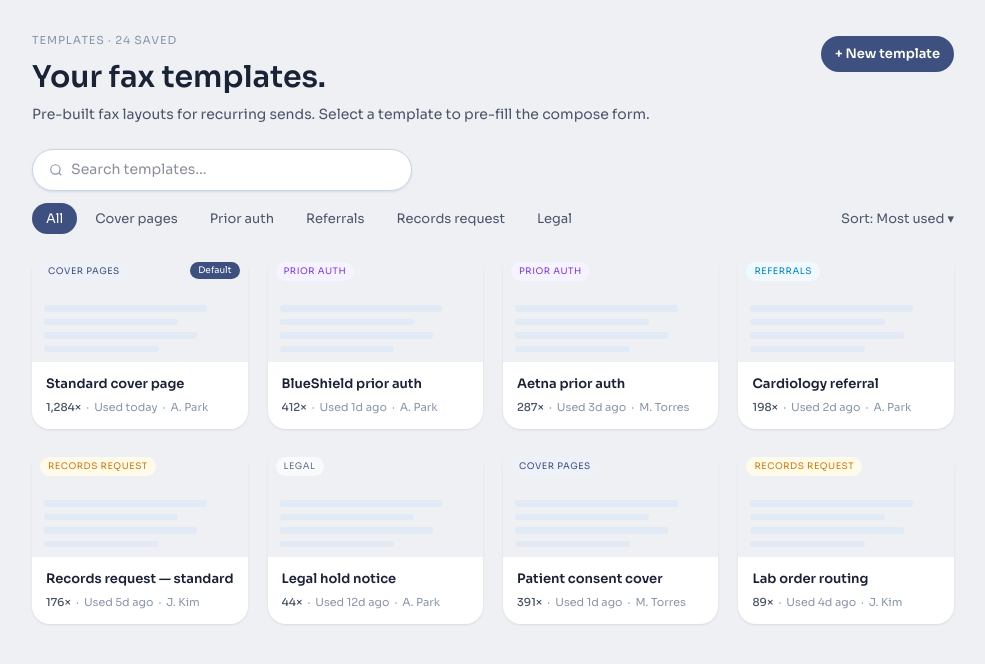
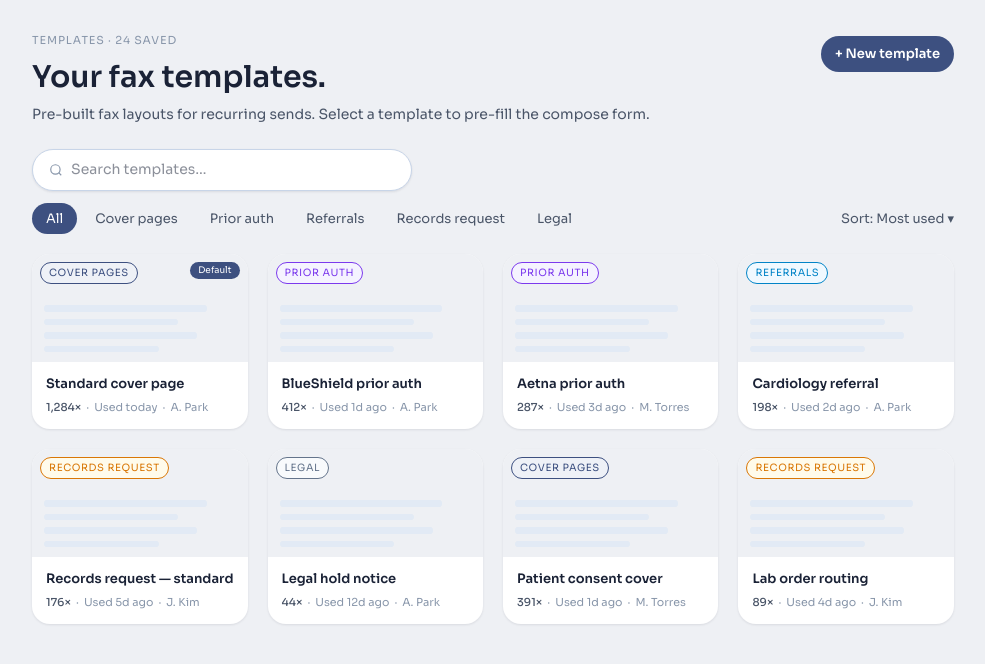
Before and after one commit to kschulze3142/design-prototype, a Next.js app: page /templates in a window 1280 px wide. Shown: the top 664 px of the page, without its empty margins (147-1132 px from the left). Built offline with nearby package versions, Linux system fonts and the light colour scheme.

Commit message:
fix: templates — add border to category pills for visibility against bg

```diff
--- a/app/templates/page.tsx
+++ b/app/templates/page.tsx
@@ -95,7 +95,7 @@ export default function TemplatesPage() {
               <div style={{ height: '108px', background: 'var(--color-bg)', borderRadius: 'var(--radius-lg) var(--radius-lg) 0 0', position: 'relative', overflow: 'hidden' }}>
 
                 {/* CATEGORY PILL — rendered first, z-index high */}
-                <div style={{ position: 'absolute', top: '8px', left: '8px', zIndex: 20, fontFamily: 'var(--font-mono)', fontSize: '9px', textTransform: 'uppercase', letterSpacing: '0.06em', padding: '3px 8px', borderRadius: '999px', color: catStyle.color, backgroundColor: catStyle.bg, lineHeight: 1.4 }}>
+                <div style={{ position: 'absolute', top: '8px', left: '8px', zIndex: 20, fontFamily: 'var(--font-mono)', fontSize: '10px', textTransform: 'uppercase', letterSpacing: '0.06em', padding: '3px 8px', borderRadius: '999px', color: catStyle.color, backgroundColor: catStyle.bg, border: '1px solid ' + catStyle.color, lineHeight: 1.4 }}>
                   {template.category}
                 </div>
 
```
